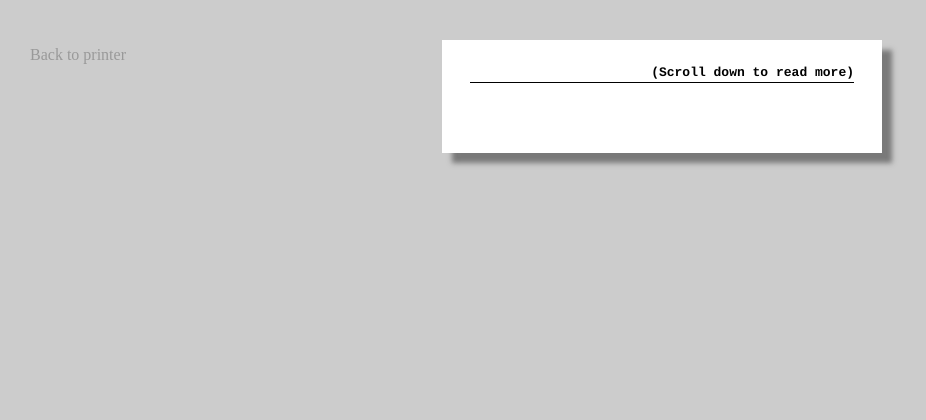
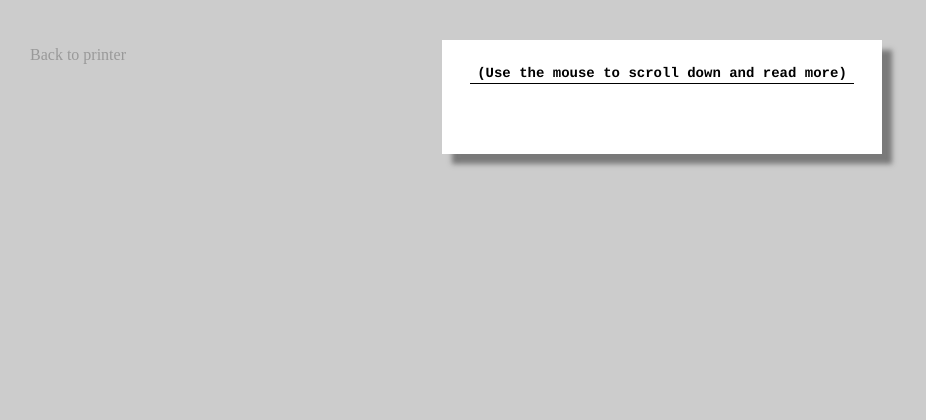
Before and after one commit to chunw/art.empath.io, a Flask app: page /all in a window 1280 px wide. Shown: the top 420 px of the page, without its empty margins (58-984 px from the left). Run offline with Flask 2, Linux system fonts and the light colour scheme; data that the repository does not hold is empty; some libraries are stand-ins or nearby versions.

Commit message:
update all page

```diff
--- a/static/css/printer.css
+++ b/static/css/printer.css
@@ -192,7 +192,7 @@ textarea {
 }
 
 .paper.scrollprinter.allresponses header {
-  font-size: 13px;
+  font-size: 14px;
   font-family: courier;
   font-weight: bold;
 }
--- a/templates/all.html
+++ b/templates/all.html
@@ -21,7 +21,7 @@
       <div class="paper scrollprinter allresponses">
         <div class="content">
           <header>
-            <p class="timestamp">(Scroll down to read more)</p>
+            <p>(Use the mouse to scroll down and read more)</p>
           </header>
           <div class="explanation small">
 
```
